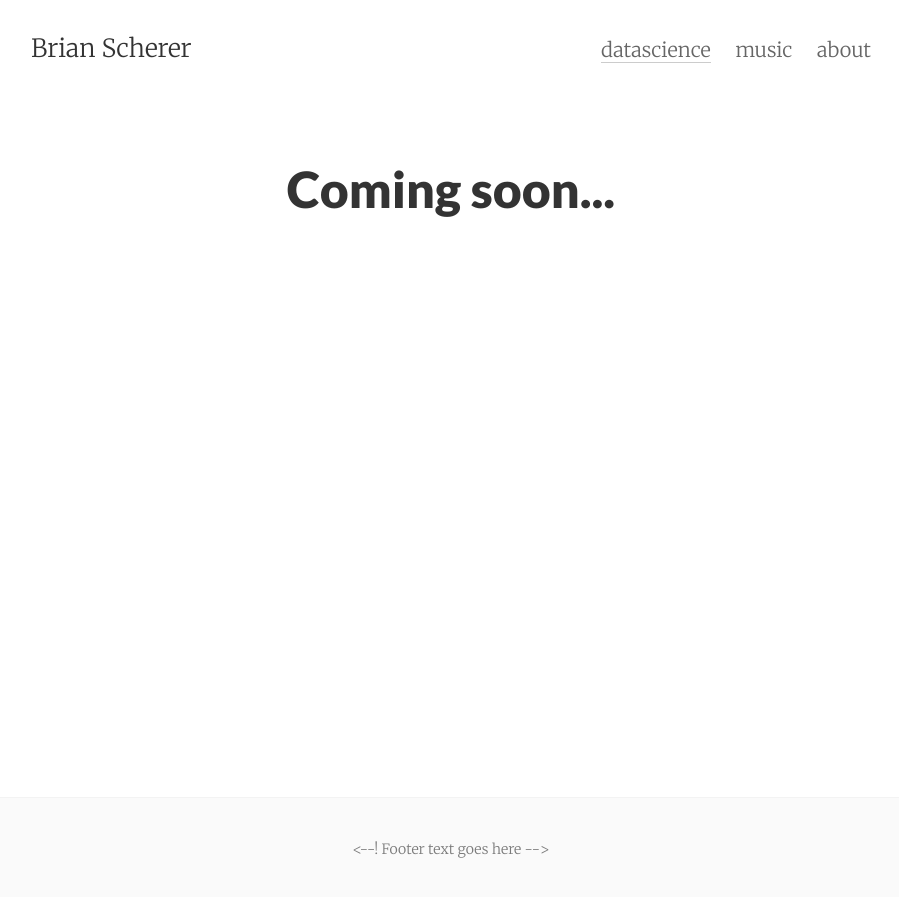
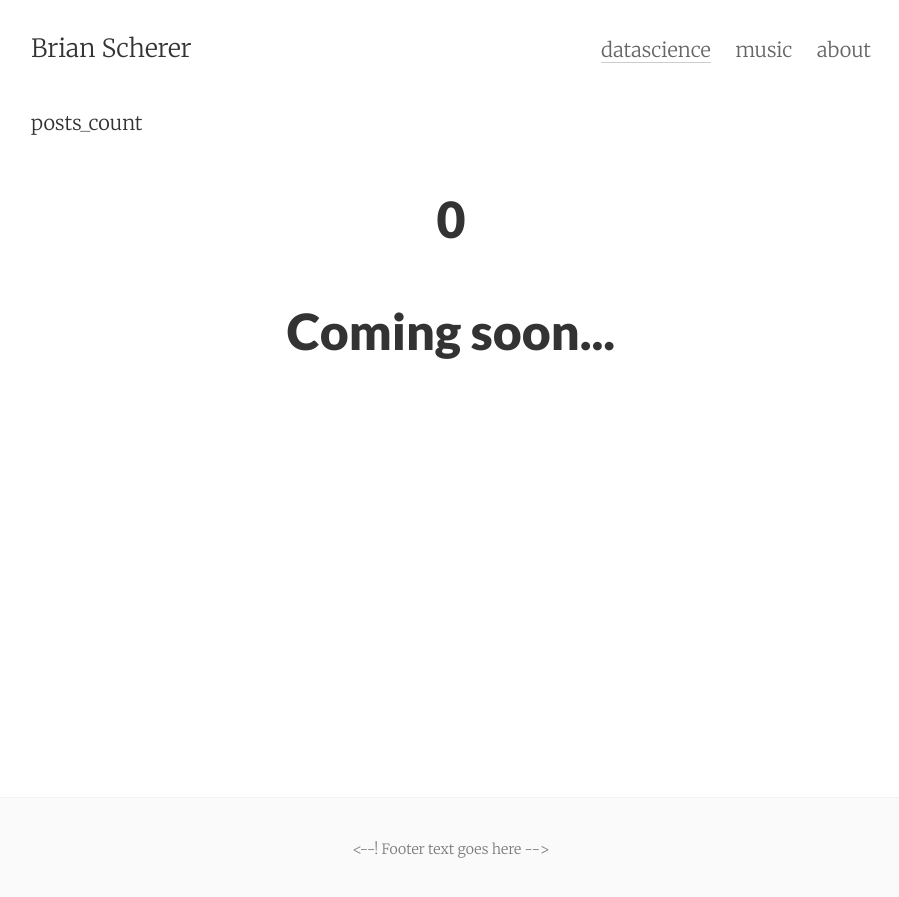
Before and after one commit to brianscherer/brianscherer.github.io, a Jekyll site: the page built from datascience.html, in a window 1280 px wide. Shown: the top 897 px of the page, without its empty margins (189-1088 px from the left). Built offline with Jekyll 4.4.1, drawn with Linux system fonts in a browser that asks for light colours.

Commit message:
Update datascience.html

```diff
--- a/datascience.html
+++ b/datascience.html
@@ -6,6 +6,9 @@ tags: datascience
 ---
 
 {% assign posts_count = paginator.posts | size %}
+
+posts_count
+<h1 class='center'>{{ posts_count }}</h1>
 
 <div class="home">
   {% if posts_count > 0 %}
```
